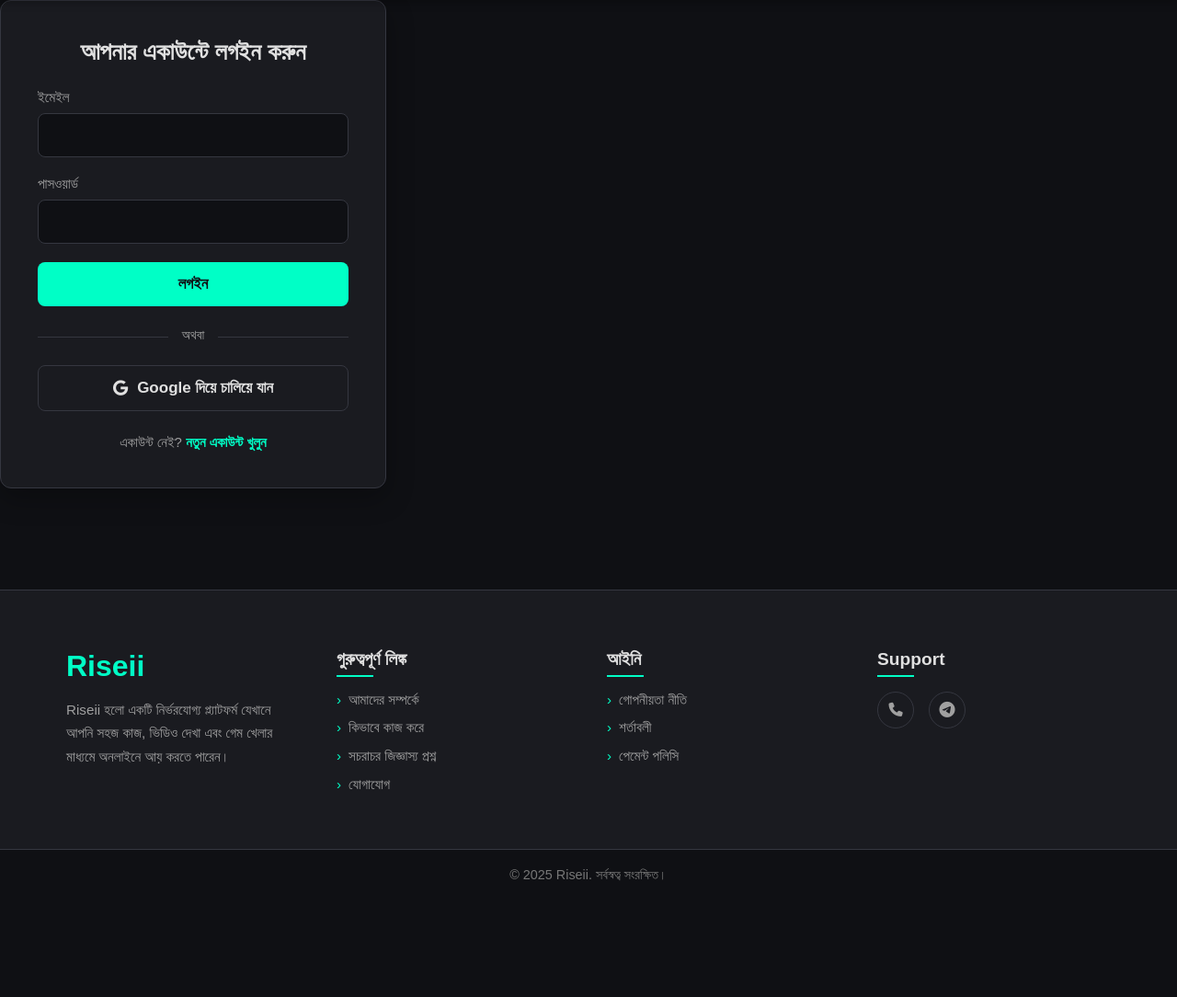
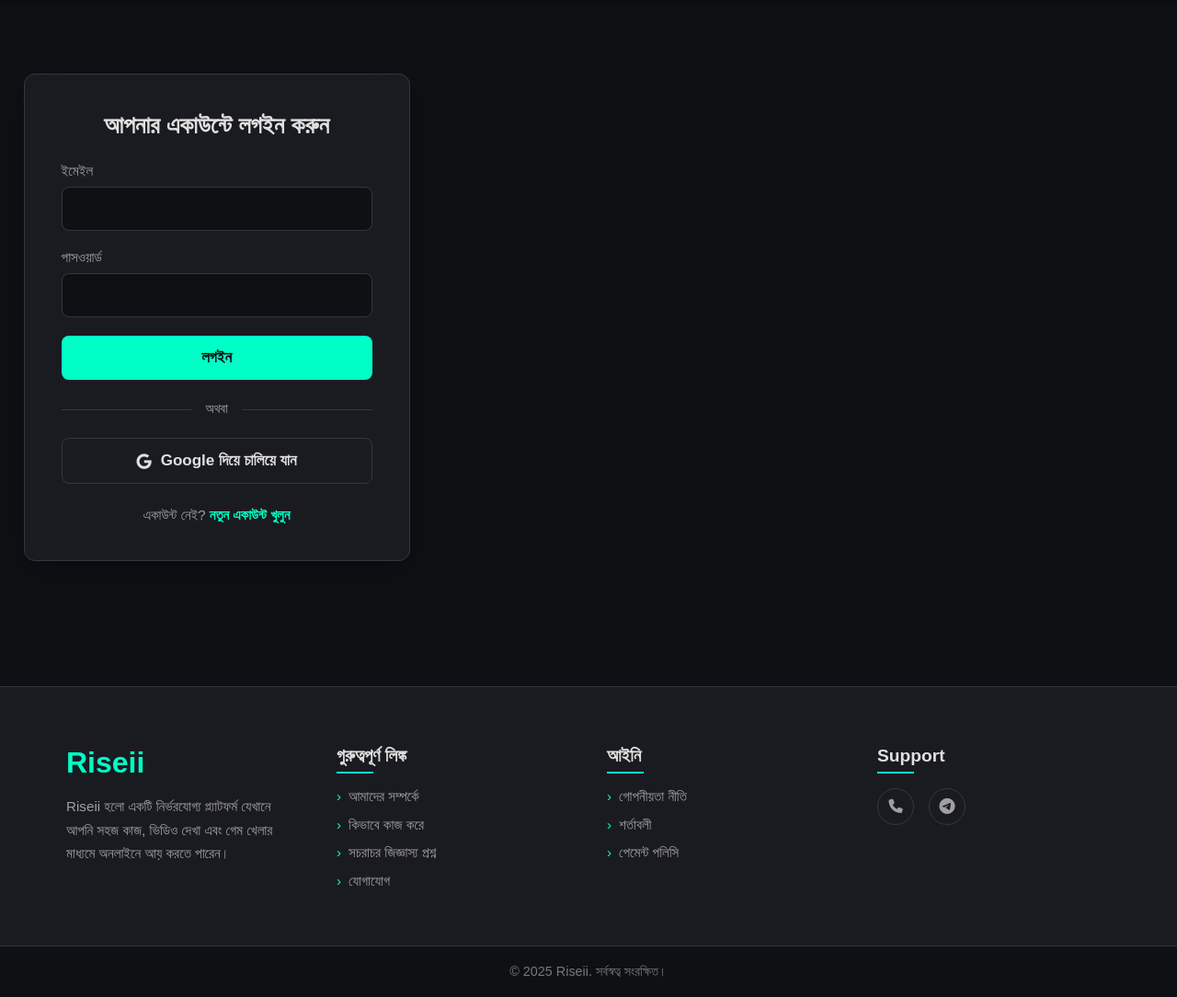
Before and after one commit to uto24/Riseii, a Flask app: page /login in a window 1280 px wide. Shown: the part 71-1155 px from the top of the page at 92% size. Before the commit the page ends 1028 px from the top, so only its background shows below. Run offline with Flask 2, Linux system fonts and the light colour scheme; some libraries are stand-ins or nearby versions.

Commit message:
Update login.html

```diff
--- a/templates/login.html
+++ b/templates/login.html
@@ -530,7 +530,9 @@ main {
         });
     </script>
 
-    <div class="login-container">
+<br><br><br>
+
+    <div class="login-container" style="margin: 2%;">
         <h2>আপনার একাউন্টে লগইন করুন</h2>
 
         <!-- Flash messages for server-side notifications -->
```
